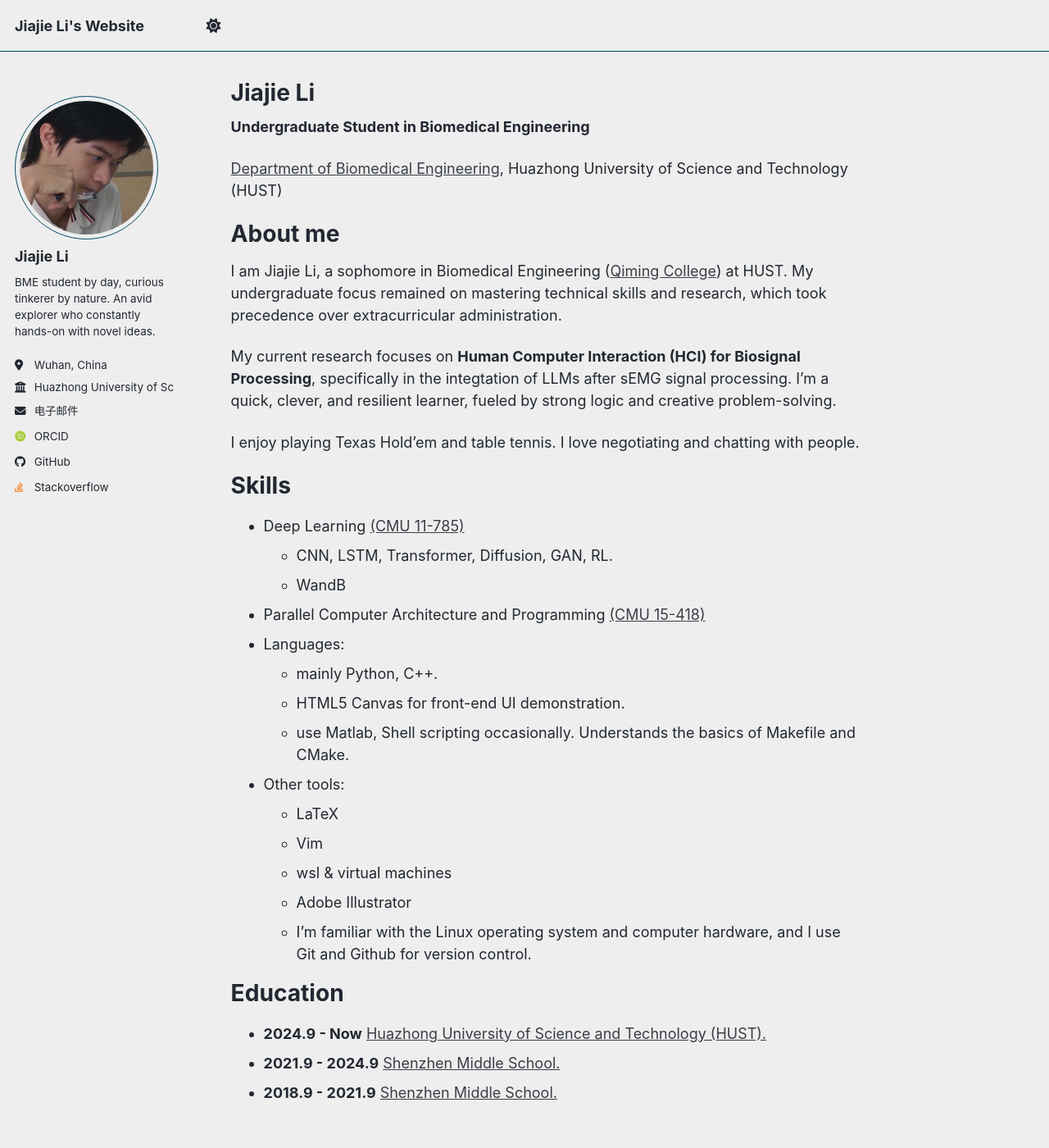
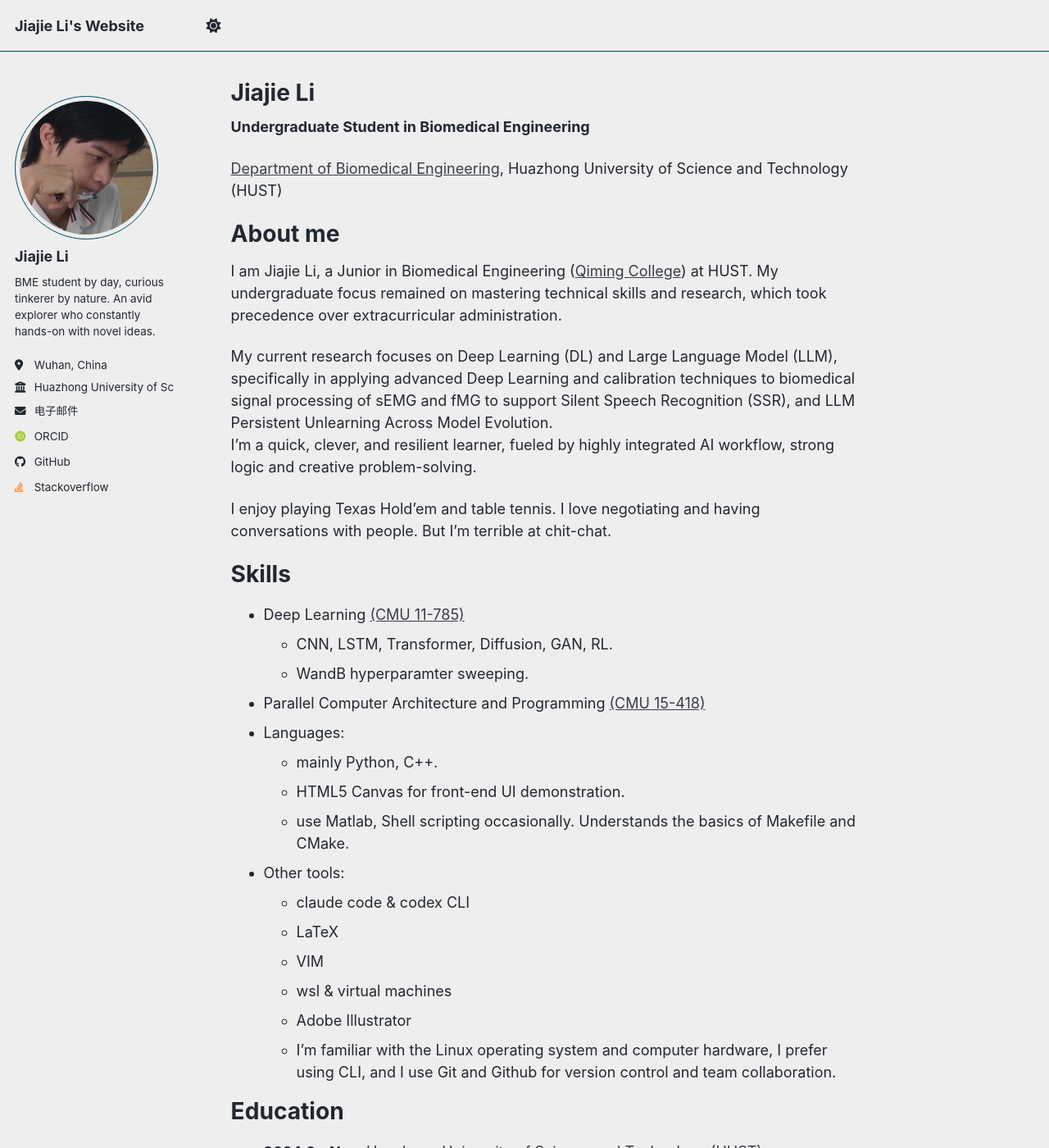
Before and after one commit to oblivion-1521/oblivion-1521.github.io, a Jekyll site: the page built from _pages/about.md, in a window 1280 px wide and 1400 px high. Shown: the whole window at 82% size. Built offline with Jekyll 4.4.1, drawn with Linux system fonts in a browser that asks for light colours; some web fonts are replaced; a script bundle is joined from its source files by our own code; library files that are not in the unit come from our copies.

Commit message:
2026/8/26 update

```diff
--- a/_pages/about.md
+++ b/_pages/about.md
@@ -13,30 +13,32 @@ redirect_from:
 
 About me
 =========
-I am Jiajie Li, a sophomore in Biomedical Engineering ([Qiming College](https://qiming.hust.edu.cn/)) at HUST.
+I am Jiajie Li, a Junior in Biomedical Engineering ([Qiming College](https://qiming.hust.edu.cn/)) at HUST.
 My undergraduate focus remained on mastering technical skills and research, which took precedence over extracurricular administration.
 
-My current research focuses on **Human Computer Interaction (HCI) for Biosignal Processing**, specifically in the integtation of LLMs after sEMG signal processing. I'm a quick, clever, and resilient learner, fueled by strong logic and creative problem-solving.
+My current research focuses on Deep Learning (DL) and Large Language Model (LLM), specifically in applying advanced Deep Learning and calibration techniques to biomedical signal processing of sEMG and fMG to support Silent Speech Recognition (SSR), and LLM Persistent Unlearning Across Model Evolution.
+I'm a quick, clever, and resilient learner, fueled by highly integrated AI workflow, strong logic and creative problem-solving.
 
-I enjoy playing Texas Hold'em and table tennis. I love negotiating and chatting with people.
+I enjoy playing Texas Hold'em and table tennis. I love negotiating and having conversations with people. But I'm terrible at chit-chat.
 
 
 Skills
 =========
 - Deep Learning [(CMU 11-785)](https://deeplearning.cs.cmu.edu/S26/index.html)
   - CNN, LSTM, Transformer, Diffusion, GAN, RL.
-  - WandB
+  - WandB hyperparamter sweeping.
 - Parallel Computer Architecture and Programming [(CMU 15-418)](https://www.cs.cmu.edu/afs/cs/academic/class/15418-s18/www/schedule.html)
 - Languages:
   - mainly Python, C++.
   - HTML5 Canvas for front-end UI demonstration.
   - use Matlab, Shell scripting occasionally. Understands the basics of Makefile and CMake.
 - Other tools:
+  - claude code & codex CLI
   - LaTeX
-  - Vim
+  - VIM
   - wsl & virtual machines
   - Adobe Illustrator
-  - I'm familiar with the Linux operating system and computer hardware, and I use Git and Github for version control.
+  - I'm familiar with the Linux operating system and computer hardware, I prefer using CLI, and I use Git and Github for version control and team collaboration.
 
 <!--
 Currently working on
```
